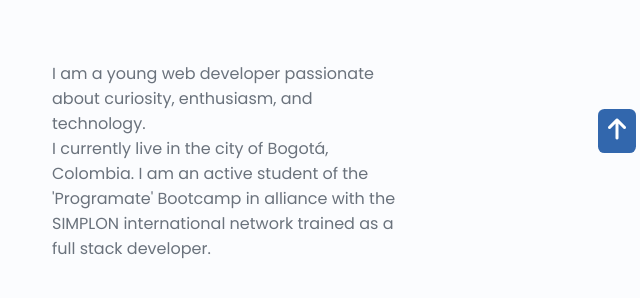
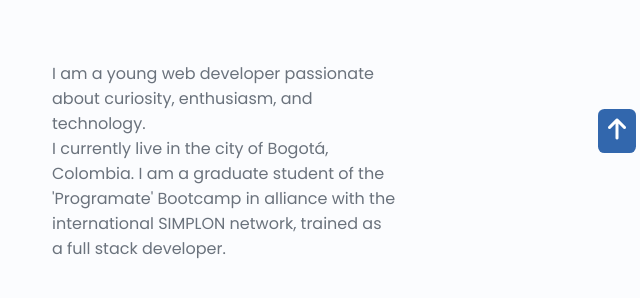
Before and after one commit to SebasO8/Professional-portfolio, a plain HTML site: page index.html in a window 1280 px wide. Shown: the part 807-1105 px from the top of the page, 628-1268 px from the left. Drawn offline with nearby package versions, Linux system fonts and the light colour scheme.

Commit message:
section 'about me' updated

```diff
--- a/index.html
+++ b/index.html
@@ -137,7 +137,7 @@
           <p class="about__description">
             I am a young web developer passionate about curiosity, enthusiasm, and technology.
             <br>
-            I currently live in the city of Bogotá, Colombia. I am an active student of the 'Programate' Bootcamp in alliance with the SIMPLON international network trained as a full stack developer.
+            I currently live in the city of Bogotá, Colombia. I am a graduate student of the 'Programate' Bootcamp in alliance with the international SIMPLON network, trained as a full stack developer.
           </p>
           <!-- <div class="about__info">
             <div>
```
